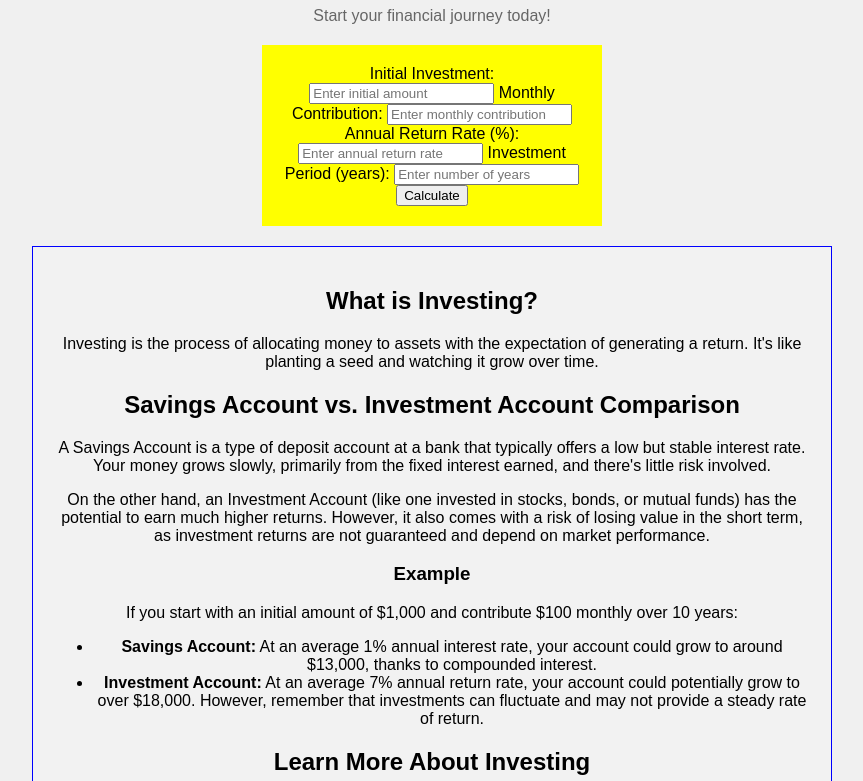
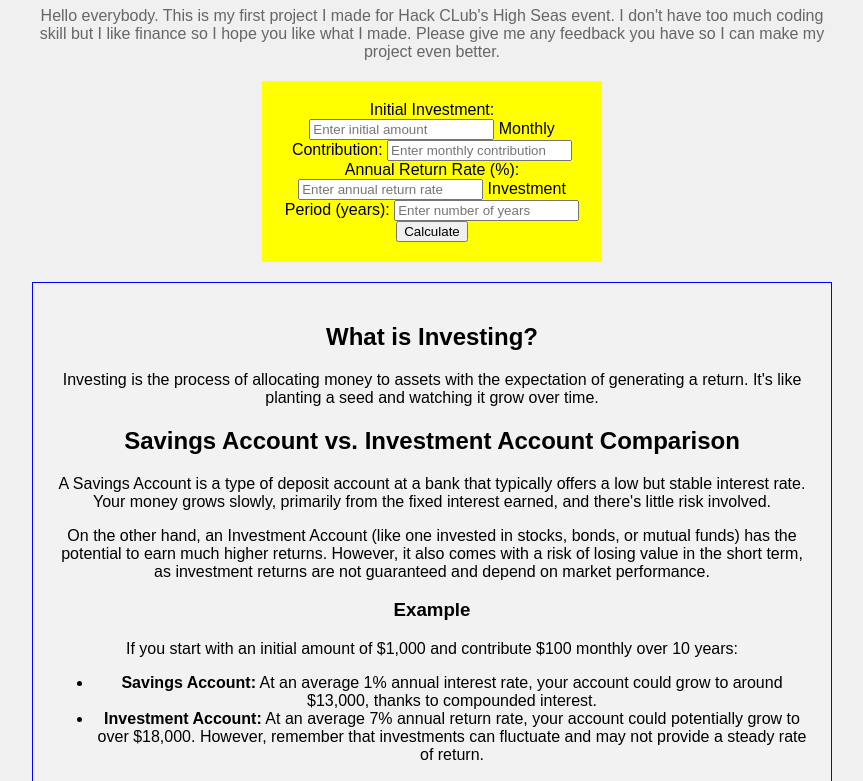
Before and after one commit to Ventengo1/High-Seas---Investing-Calculator-Website, a plain HTML site: page index.html in a window 1280 px wide. Shown: the part 93-874 px from the top of the page, without its empty margins (208-1071 px from the left). Drawn offline with Linux system fonts and the light colour scheme.

Commit message:
Update index.html

```diff
--- a/index.html
+++ b/index.html
@@ -8,7 +8,7 @@
 <body>
   <div class="container">
     <h1 style="color: #333;">Investment Calculator</h1>
-    <p style="color: #666;">Start your financial journey today!</p>
+    <p style="color: #666;">Hello everybody. This is my first project I made for Hack CLub's High Seas event. I don't have too much coding skill but I like finance so I hope you like what I made. Please give me any feedback you have so I can make my project even better. </p>
 
     <div class="calculator">
       <label for="initialInvestment">Initial Investment:</label>
```
